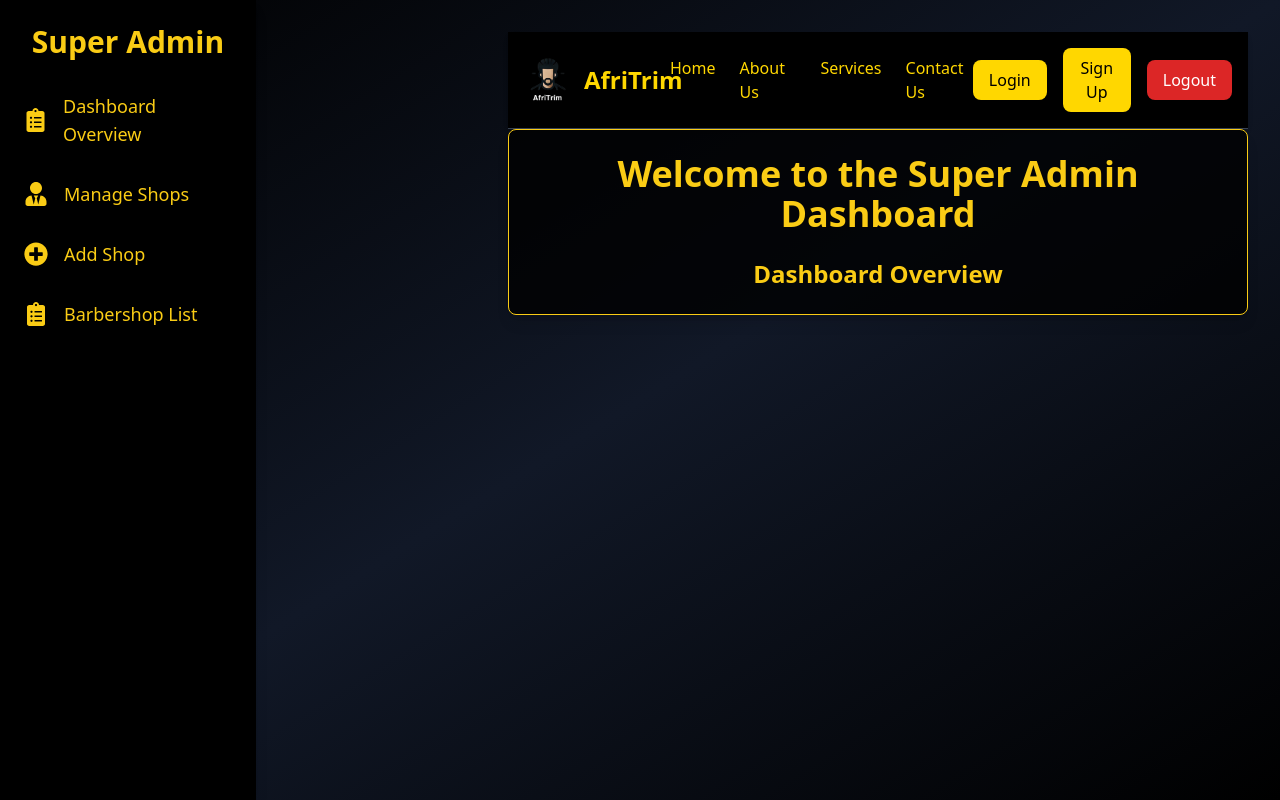
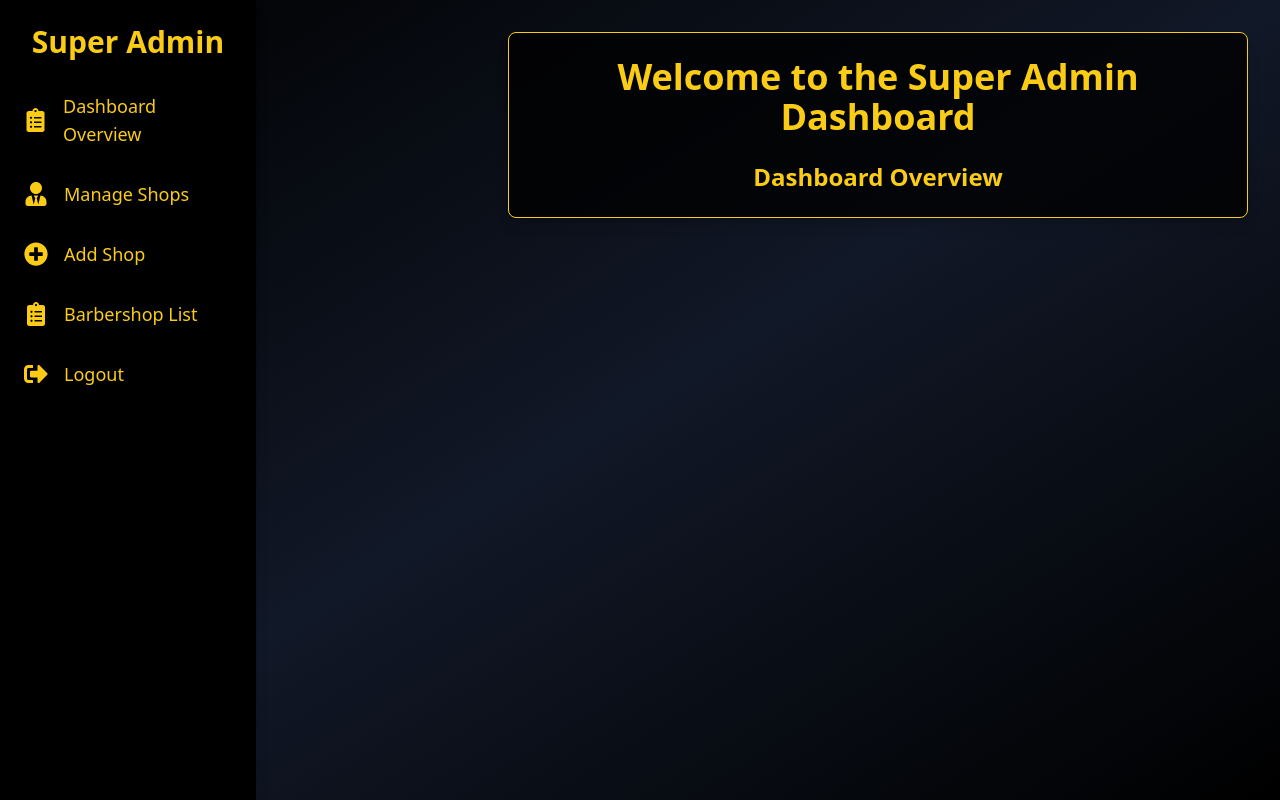
Before and after one commit to doros-devs/AfriTrim, a React (Vite) app: page /dashboard in a window 1280 px wide. Built offline with nearby package versions, Linux system fonts and the light colour scheme.

Commit message:
changes in the dashboard removed the navbar to make admin dashboard apear better

```diff
--- a/src/components/Dashboard.jsx
+++ b/src/components/Dashboard.jsx
@@ -1,7 +1,6 @@
 import React from "react";
 import { Routes, Route } from "react-router-dom";
 import Sidebar from "./Sidebar";
-import Navbar from "./Navbar";
 import ManageShops from "./ManageShops";
 import ShopForm from "./ShopForm";
 import BarbershopsList from "./BarbershopsList";
@@ -15,9 +14,6 @@ const Dashboard = () => {
 
       {/* Main Content Area */}
       <div className="ml-[220px] p-8 flex-1">
-        {/* Navbar */}
-        <Navbar />
-
         {/* Dashboard Box */}
         <div className="bg-black/80 border border-yellow-400 rounded-lg shadow-lg p-6">
           <h2 className="text-4xl font-extrabold text-center mb-6">
--- a/src/components/Navbar.jsx
+++ b/src/components/Navbar.jsx
@@ -95,7 +95,7 @@ General Login
 </li>
 <li>
 <button
-onClick={() => navigate("/admin-login")}
+onClick={() => navigate("/login")}
 className="block px-4 py-2 text-left hover:bg-yellow-400 w-full"
 >
 Super Admin Login
--- a/src/components/Sidebar.jsx
+++ b/src/components/Sidebar.jsx
@@ -1,8 +1,15 @@
 import React from "react";
 import { Link } from "react-router-dom";
-import { FaUserTie, FaClipboardList, FaPlusCircle } from "react-icons/fa";
+import { FaUserTie, FaClipboardList, FaPlusCircle, FaSignOutAlt } from "react-icons/fa";
 
 const Sidebar = () => {
+  const handleLogout = () => {
+    // Logic to handle logout (e.g., clearing auth tokens, redirecting to login)
+    console.log("User logged out");
+    // Example: Redirect to login page
+    window.location.href = "/login";
+  };
+
   return (
     <div className="w-64 bg-black text-yellow-400 min-h-screen p-6 shadow-lg">
       <h2 className="text-3xl font-bold mb-8 text-center">Super Admin</h2>
@@ -50,11 +57,20 @@ const Sidebar = () => {
             <span>Barbershop List</span>
           </Link>
         </li>
+
+        {/* Logout */}
+        <li>
+          <button
+            onClick={handleLogout}
+            className="flex items-center space-x-4 text-lg text-left w-full hover:text-yellow-300 transition-colors"
+          >
+            <FaSignOutAlt className="text-2xl" />
+            <span>Logout</span>
+          </button>
+        </li>
       </ul>
     </div>
   );
 };
 
-
-
 export default Sidebar;
```
